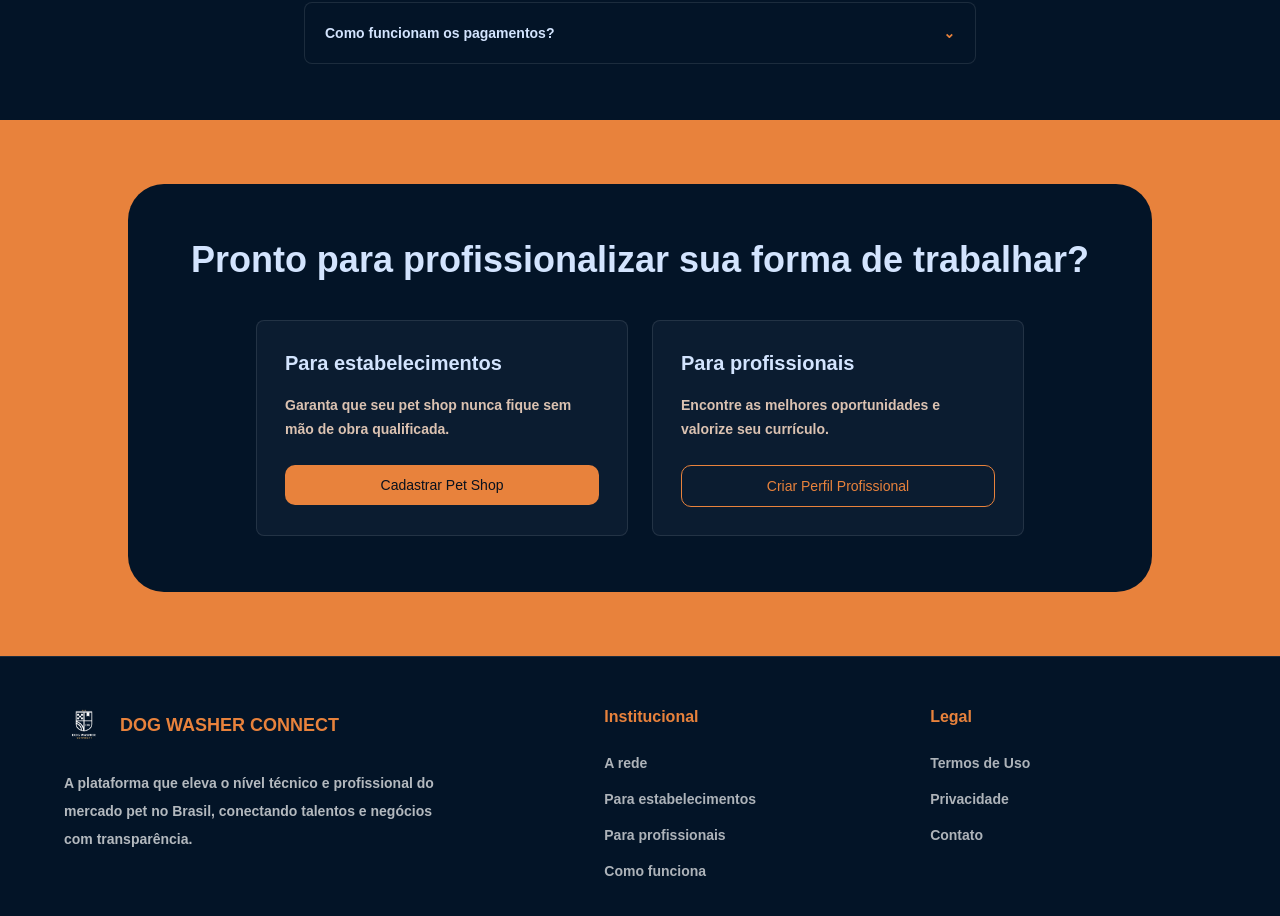
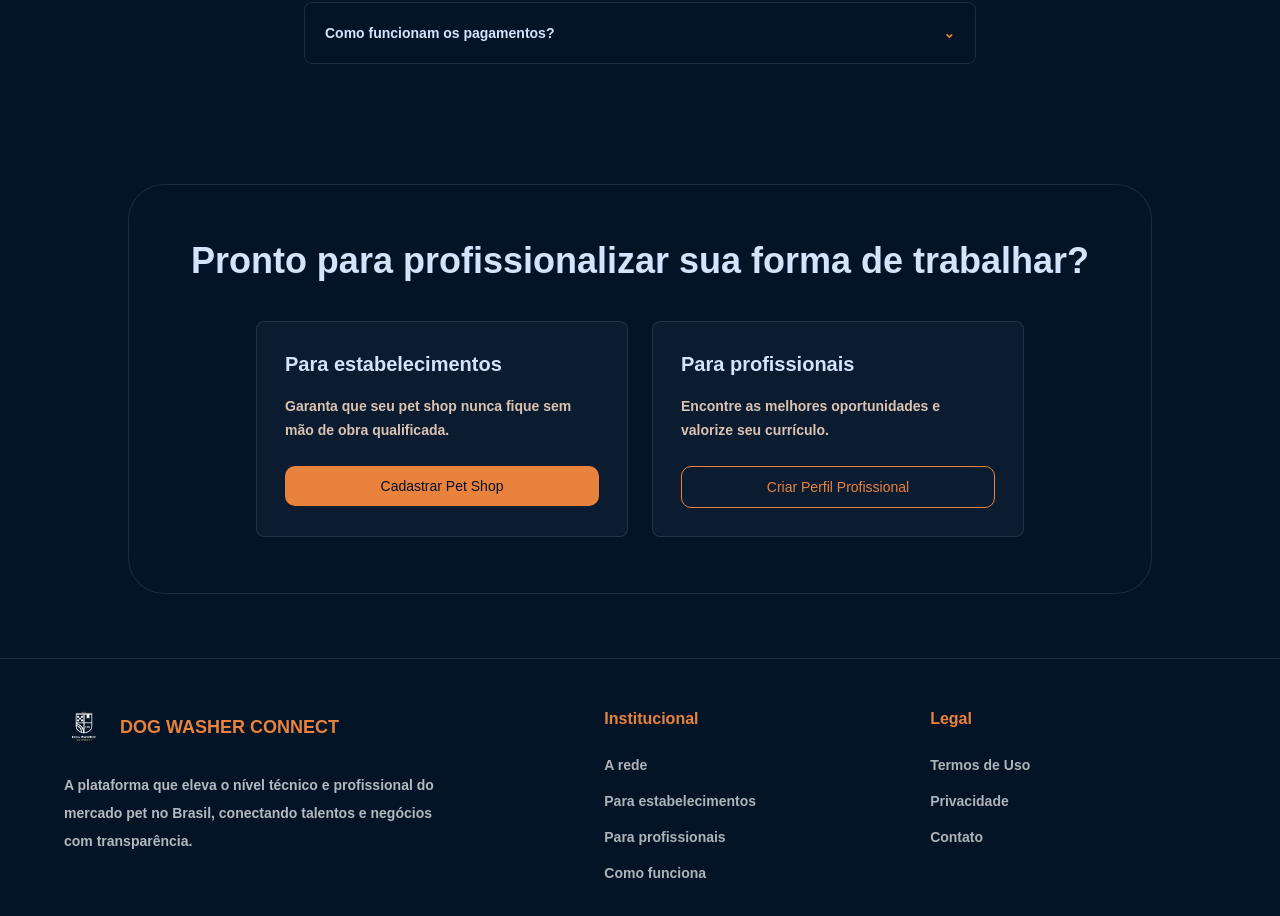
Before and after one commit to blesseddigitalbr-byte/Dogwasher_Connect, a Next.js app: page / in a window 1280 px wide. Shown: the part 5060-5976 px from the top of the page. Built offline with nearby package versions, Linux system fonts and the light colour scheme.

Commit message:
Remove orange final CTA background (#10)
Co-authored-by: appsblesseddigital <appsblesseddigital@gmail.com>

```diff
--- a/app/page.tsx
+++ b/app/page.tsx
@@ -287,8 +287,8 @@ export default function LandingPage() {
           </div>
         </section>
 
-        <section className="bg-[var(--dw-orange)] px-6 py-16 text-[#031427] md:px-12">
-          <div className="mx-auto max-w-5xl rounded-[36px] bg-[#031427] p-8 text-center text-[#d3e4fe] md:p-14">
+        <section className="bg-[#031427] px-6 py-16 text-[#d3e4fe] md:px-12">
+          <div className="mx-auto max-w-5xl rounded-[36px] border border-white/10 bg-[#031427] p-8 text-center md:p-14">
             <h2 className="font-[var(--dw-font-display)] text-3xl font-semibold md:text-4xl">
               Pronto para profissionalizar sua forma de trabalhar?
             </h2>
```
